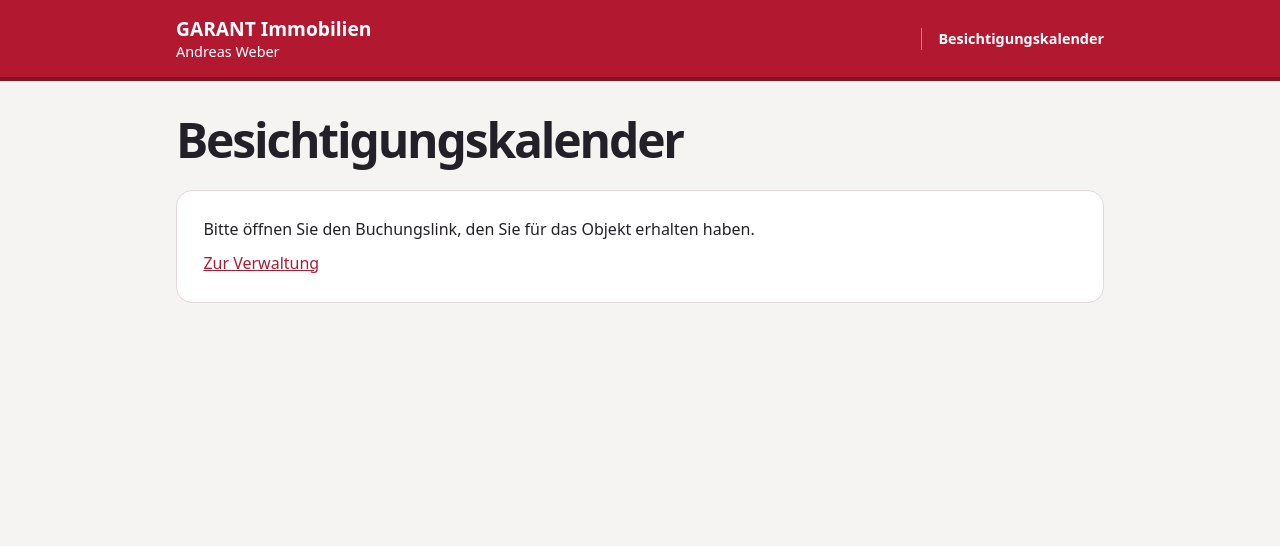
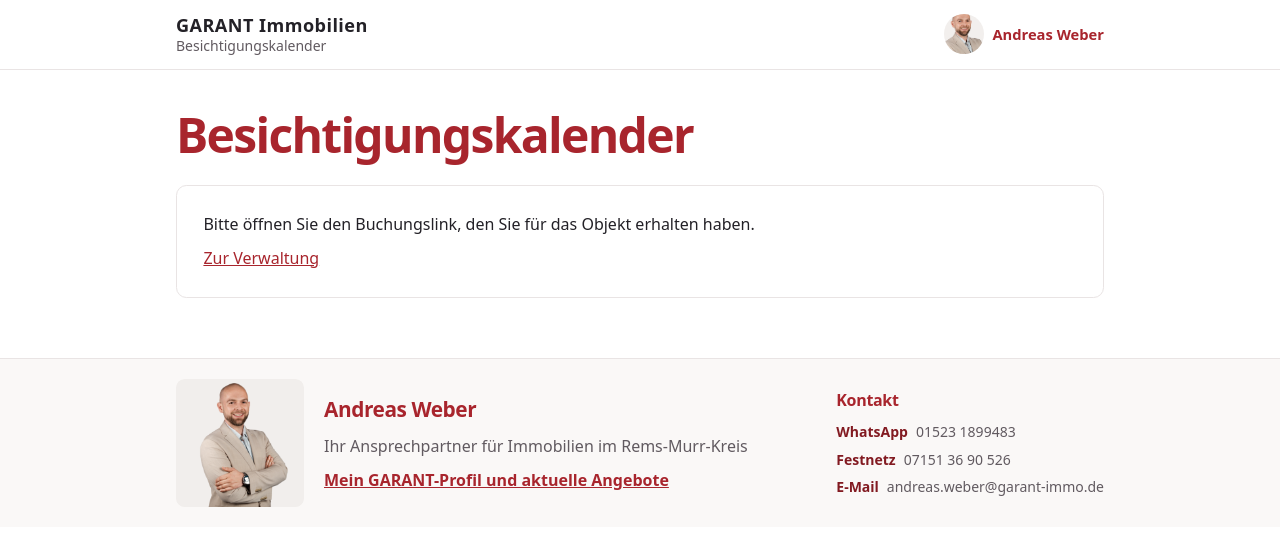
Before and after one commit to AndreasWeberGarant/Buchungsplattform, a plain HTML site: page public/index.html in a window 1280 px wide. Drawn offline with Linux system fonts and the light colour scheme.

Commit message:
Add files via upload

```diff
--- a/public/app.js
+++ b/public/app.js
@@ -108,9 +108,8 @@ function confirmed(result) {
     para(result.manualCustomerMail
       ? 'Andreas Weber sendet Ihnen Adresse und Treffpunkt separat per E-Mail.'
       : 'Die Bestätigung mit Adresse und Treffpunkt wird Ihnen per E-Mail zugesandt.'),
-    para('Mit dem persönlichen Link können Sie bis zwei Stunden vor Beginn umbuchen oder absagen.'),
-    shareLink(link, 'Persönlicher Terminlink'),
-    node('a', { href: link.href, className: 'text-link' }, 'Termin verwalten'),
+    para('Sie können den Termin bis zwei Stunden vor Beginn absagen oder umbuchen.'),
+    node('a', { href: link.href, className: 'text-link cancel-link' }, 'Termin absagen'),
   ))
 }
 
--- a/public/index.html
+++ b/public/index.html
@@ -11,13 +11,34 @@
   <body>
     <header class="masthead">
       <div class="masthead-inner">
-        <div class="identity">
+        <a class="identity" href="https://www.garant-immo.de/makler/andreas-weber-164">
           <strong>GARANT Immobilien</strong>
+          <span>Besichtigungskalender</span>
+        </a>
+        <a class="masthead-person" href="https://www.garant-immo.de/makler/andreas-weber-164">
+          <span class="avatar"><img src="/andreas-weber.png" alt="" width="40" height="40"></span>
           <span>Andreas Weber</span>
-        </div>
-        <span class="masthead-label">Besichtigungskalender</span>
+        </a>
       </div>
     </header>
     <main id="app"><p>Termine werden geladen …</p></main>
+    <footer class="broker-footer">
+      <div class="broker-inner">
+        <img class="broker-portrait" src="/andreas-weber.png" alt="Andreas Weber, Immobilienmakler" width="160" height="160" loading="lazy">
+        <div class="broker-about">
+          <h2>Andreas Weber</h2>
+          <p>Ihr Ansprechpartner für Immobilien im Rems-Murr-Kreis</p>
+          <a class="text-link" href="https://www.garant-immo.de/makler/andreas-weber-164">Mein GARANT-Profil und aktuelle Angebote</a>
+        </div>
+        <div class="broker-contact">
+          <h2>Kontakt</h2>
+          <ul>
+            <li><a href="https://wa.me/4915231899483" target="_blank" rel="noopener noreferrer">WhatsApp <span>01523 1899483</span></a></li>
+            <li><a href="tel:+4971513690526">Festnetz <span>07151 36 90 526</span></a></li>
+            <li><a href="mailto:andreas.weber@garant-immo.de">E-Mail <span>andreas.weber@garant-immo.de</span></a></li>
+          </ul>
+        </div>
+      </div>
+    </footer>
   </body>
 </html>
--- a/public/style.css
+++ b/public/style.css
@@ -2,31 +2,35 @@
   color-scheme: light;
   font-family: system-ui, sans-serif;
   color: #232127;
-  background: #f6f4f3;
+  background: #fff;
   line-height: 1.55;
   --muted: #615a60;
-  --accent: #b21931;
-  --accent-dark: #8a1124;
-  --accent-soft: #fff0f1;
-  --border: #e2d9db;
+  --accent: #a8252d;
+  --accent-dark: #821a21;
+  --accent-soft: #fdf4f4;
+  --border: #e9e4e4;
+  --action: #007680;
+  --action-dark: #005c64;
 }
 * { box-sizing: border-box; }
 body { margin: 0; }
-.masthead { background: var(--accent); color: #fff; border-bottom: .25rem solid var(--accent-dark); }
-.masthead-inner { width: min(100% - 2rem, 58rem); margin: auto; padding: 1rem 0; display: flex; align-items: center; justify-content: space-between; gap: .65rem 1.25rem; flex-wrap: wrap; }
-.identity { display: grid; line-height: 1.35; }
-.identity strong { font-size: 1.2rem; }
-.identity span, .masthead-label { font-size: .9rem; }
-.masthead-label { font-weight: 650; border-left: 1px solid #ffffff70; padding-left: 1rem; }
-main { width: min(100% - 2rem, 58rem); margin: 0 auto; padding: 2rem 0 4rem; }
+.masthead { border-bottom: 1px solid var(--border); }
+.masthead-inner { width: min(100% - 2rem, 58rem); margin: auto; padding: .8rem 0; display: flex; align-items: center; justify-content: space-between; gap: .65rem 1.25rem; flex-wrap: wrap; }
+.identity { display: grid; line-height: 1.35; color: inherit; text-decoration: none; }
+.identity strong { font-size: 1.13rem; letter-spacing: .025em; }
+.identity span { color: var(--muted); font-size: .875rem; }
+.masthead-person { display: flex; align-items: center; gap: .55rem; color: var(--accent); text-decoration: none; font-size: .92rem; font-weight: 650; }
+.avatar { width: 2.5rem; height: 2.5rem; border-radius: 50%; overflow: hidden; background: #f2efed; flex: 0 0 2.5rem; }
+.avatar img { display: block; width: 100%; height: 100%; object-fit: cover; transform: scale(2); transform-origin: 47% 19%; }
+main { width: min(100% - 2rem, 58rem); margin: 0 auto; padding: 2.4rem 0 2.75rem; }
 .page-heading { margin: 0 0 1.35rem; }
 h1, h2, h3, p { margin: 0 0 .55rem; }
-h1 { font-size: clamp(1.9rem, 6vw, 3rem); letter-spacing: -.045em; line-height: 1.14; }
-h2 { font-size: 1.3rem; letter-spacing: -.02em; }
+h1 { color: var(--accent); font-size: clamp(1.9rem, 6vw, 3rem); font-weight: 650; letter-spacing: -.035em; line-height: 1.14; }
+h2 { color: var(--accent); font-size: 1.3rem; letter-spacing: -.02em; }
 h3 { font-size: 1rem; }
 .object-name { font-weight: 650; font-size: 1.1rem; margin-top: .65rem; }
 .muted { color: var(--muted); }
-.panel { background: #fff; border: 1px solid var(--border); border-radius: 1rem; padding: clamp(1rem, 4vw, 1.65rem); margin-bottom: 1rem; }
+.panel { background: #fff; border: 1px solid var(--border); border-radius: .65rem; padding: clamp(1rem, 4vw, 1.65rem); margin-bottom: 1rem; }
 .days > div + div, .admin-window { border-top: 1px solid var(--border); margin-top: 1rem; padding-top: 1rem; }
 .duration { font-size: .9rem; }
 .slot-grid { display: grid; grid-template-columns: repeat(auto-fill, minmax(7rem, 1fr)); gap: .45rem; margin-bottom: .65rem; }
@@ -34,8 +38,8 @@ button, input, select, textarea { font: inherit; }
 button { cursor: pointer; border-radius: .55rem; }
 button:disabled { cursor: default; }
 .primary, .secondary { border: 1px solid var(--accent); padding: .6rem .85rem; font-weight: 650; align-self: start; }
-.primary { color: #fff; background: var(--accent); }
-.primary:hover:not(:disabled) { background: var(--accent-dark); }
+.primary { color: #fff; background: var(--action); border-color: var(--action); }
+.primary:hover:not(:disabled) { background: var(--action-dark); }
 .primary:disabled { opacity: .55; }
 .secondary { color: var(--accent); background: #fff; }
 .slot { display: grid; justify-items: start; min-height: 3.5rem; padding: .45rem .6rem; text-align: left; background: var(--accent-soft); border: 1px solid #e7b9c0; color: var(--accent-dark); }
@@ -53,6 +57,7 @@ input, select, textarea { background: #fff; color: #232127; border: 1px solid #b
 .share button { justify-self: start; }
 .status:empty { display: none; }
 .status, .text-link { color: var(--accent); }
+.cancel-link { display: inline-block; margin-top: .6rem; font-weight: 650; text-underline-offset: .2em; }
 .banner { background: #fef3d9; border: 1px solid #daca9f; padding: .75rem; border-radius: .5rem; }
 .appointments { padding-left: 1.15rem; }
 .appointments li + li { margin-top: .7rem; }
@@ -70,7 +75,21 @@ details form { margin-top: .8rem; }
 .booking-status.upcoming { background: var(--accent-soft); color: var(--accent-dark); }
 .booking-status.canceled { color: var(--muted); }
 .booking-history { margin-top: .9rem; padding-top: .8rem; border-top: 1px solid var(--border); }
+.broker-footer { background: #faf8f7; border-top: 1px solid var(--border); }
+.broker-inner { display: grid; width: min(100% - 2rem, 58rem); margin: auto; grid-template-columns: 8rem 1fr auto; gap: 1.25rem; align-items: center; padding: 1.25rem 0; }
+.broker-portrait { display: block; width: 100%; height: auto; background: #f1eeec; border-radius: .55rem; }
+.broker-about p { color: var(--muted); }
+.broker-about .text-link { font-weight: 650; }
+.broker-contact { align-self: center; }
+.broker-contact h2 { font-size: 1rem; }
+.broker-contact ul { list-style: none; margin: 0; padding: 0; }
+.broker-contact li + li { margin-top: .35rem; }
+.broker-contact a { display: flex; flex-wrap: wrap; gap: .2rem .5rem; color: var(--accent-dark); text-decoration: none; font-size: .875rem; font-weight: 650; }
+.broker-contact a span { color: var(--muted); font-weight: 400; overflow-wrap: anywhere; }
+.broker-contact a:hover span { text-decoration: underline; }
 @media (max-width: 38rem) {
   .columns { grid-template-columns: 1fr; }
   main { padding-top: 1.4rem; }
+  .broker-inner { grid-template-columns: 5rem minmax(0, 1fr); gap: .85rem 1rem; }
+  .broker-contact { grid-column: 2; }
 }
--- a/server.mjs
+++ b/server.mjs
@@ -367,6 +367,7 @@ async function api(req, path) {
 }
 
 const assets = new Map([
+  ['/andreas-weber.png', ['image/png', readFileSync(new URL('./public/andreas-weber.png', import.meta.url))]],
   ['/app.js', ['text/javascript; charset=utf-8', readFileSync(new URL('./public/app.js', import.meta.url))]],
   ['/style.css', ['text/css; charset=utf-8', readFileSync(new URL('./public/style.css', import.meta.url))]],
 ])
```
Also changed, not shown: public/andreas-weber.png (added).
